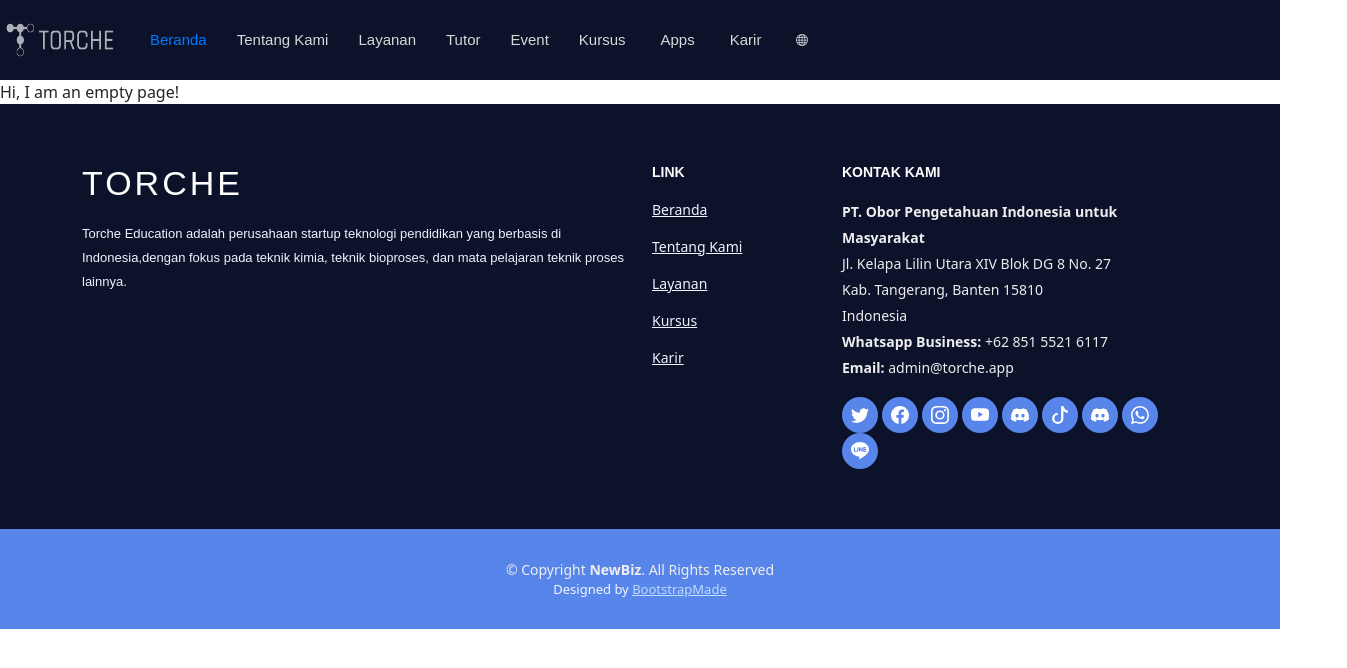
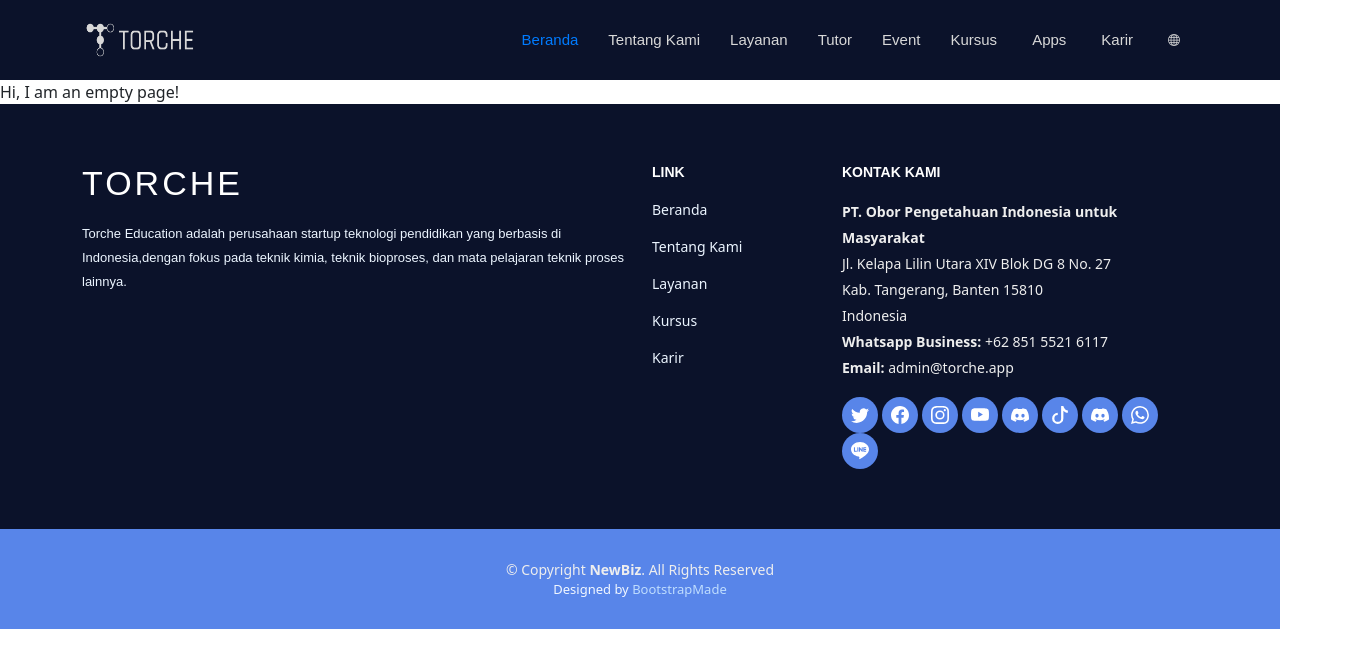
Before and after one commit to albugowy15/torche-mern, a Next.js app: page / in a window 1280 px wide. Shown: the top 668 px of the page, 1347 px wide, since content can reach past the window. Built offline with nearby package versions, Linux system fonts and the light colour scheme.

Commit message:
Memperbaiki tata letak header

```diff
--- a/src/components/header/Header.tsx
+++ b/src/components/header/Header.tsx
@@ -4,7 +4,7 @@
 
 const Header = () => {
 	return (
-		<header id="header" className=" d-flex align-items-center">
+		<header id="header">
 			<div className="d-flex justify-content-between">
 				<div className="logo">
 					<a href="https://torche.app">
@@ -84,7 +84,7 @@
 							</ul>
 						</li>
 					</ul>
-					<i className="bi bi-list mobile-nav-toggle"></i>
+					<i className="mobile-nav-toggle"><Icon.List/></i>
 				</nav>
 			</div>
 		</header>
--- a/src/styles/globals.css
+++ b/src/styles/globals.css
@@ -71,6 +71,7 @@
 }
 #header .logo img {
     padding: 0;
+    margin-left: 80px;
     max-height: 80px;
     max-width: 120px;
 }
@@ -82,9 +83,9 @@
 # Navigation Home
 --------------------------------------------------------------*/
 /* Desktop Navigation */
-
 .navbar {
     padding: 0;
+    margin-right:100px;
 }
 .navbar ul {
     margin: 0;
@@ -178,6 +179,7 @@
         left: -100%;
     }
 }
+
 
 /* Mobile Navigation */
 .mobile-nav-toggle {
@@ -347,6 +349,7 @@
 }
 #footer .footer-top .footer-links ul a {
     color: #ecf5ff;
+    text-decoration: none;
 }
 #footer .footer-top .footer-links ul a:hover {
     color: #74b5fc;
@@ -389,6 +392,7 @@
 }
 #footer .credits a {
     color: #bfddfe;
+    text-decoration: none;
 }
 #footer .credits a:hover {
     color: #f1f7ff;
```
